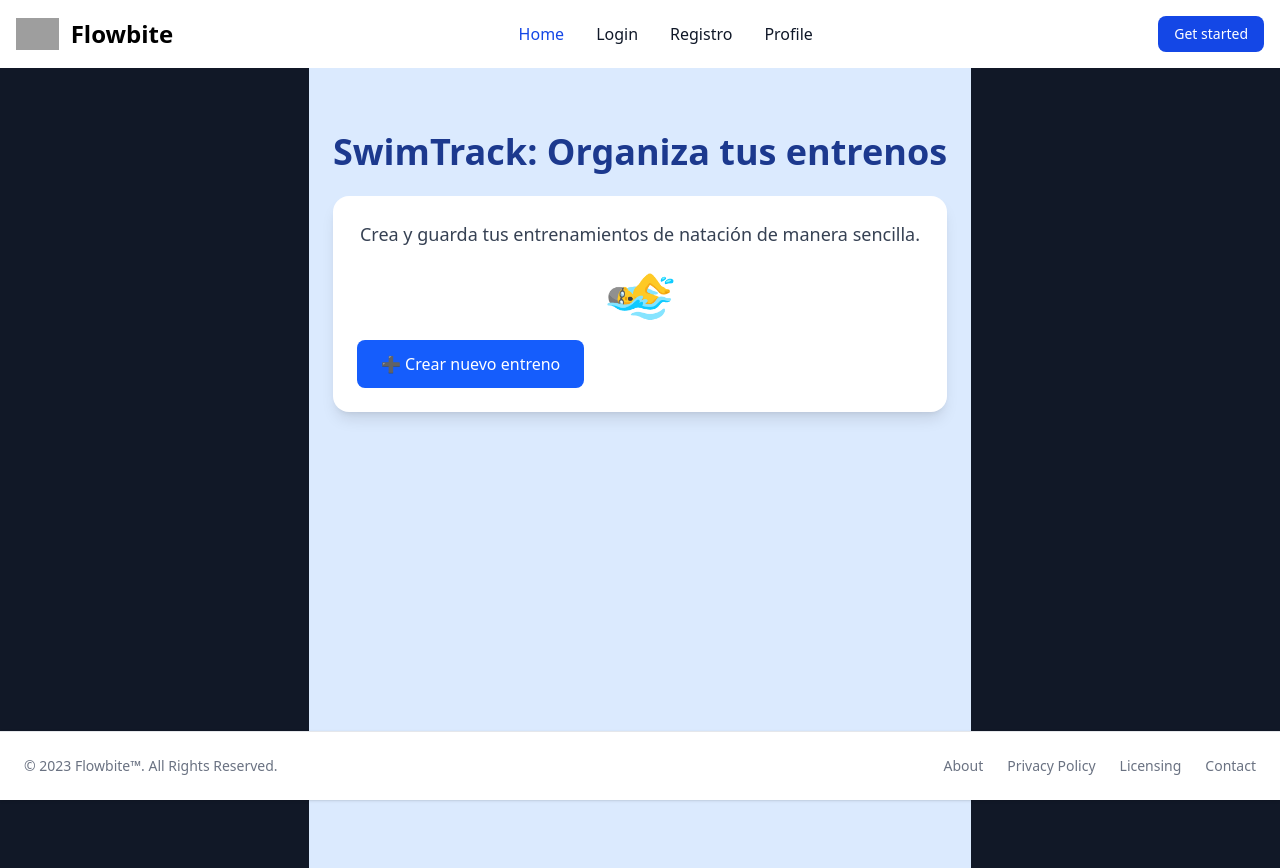
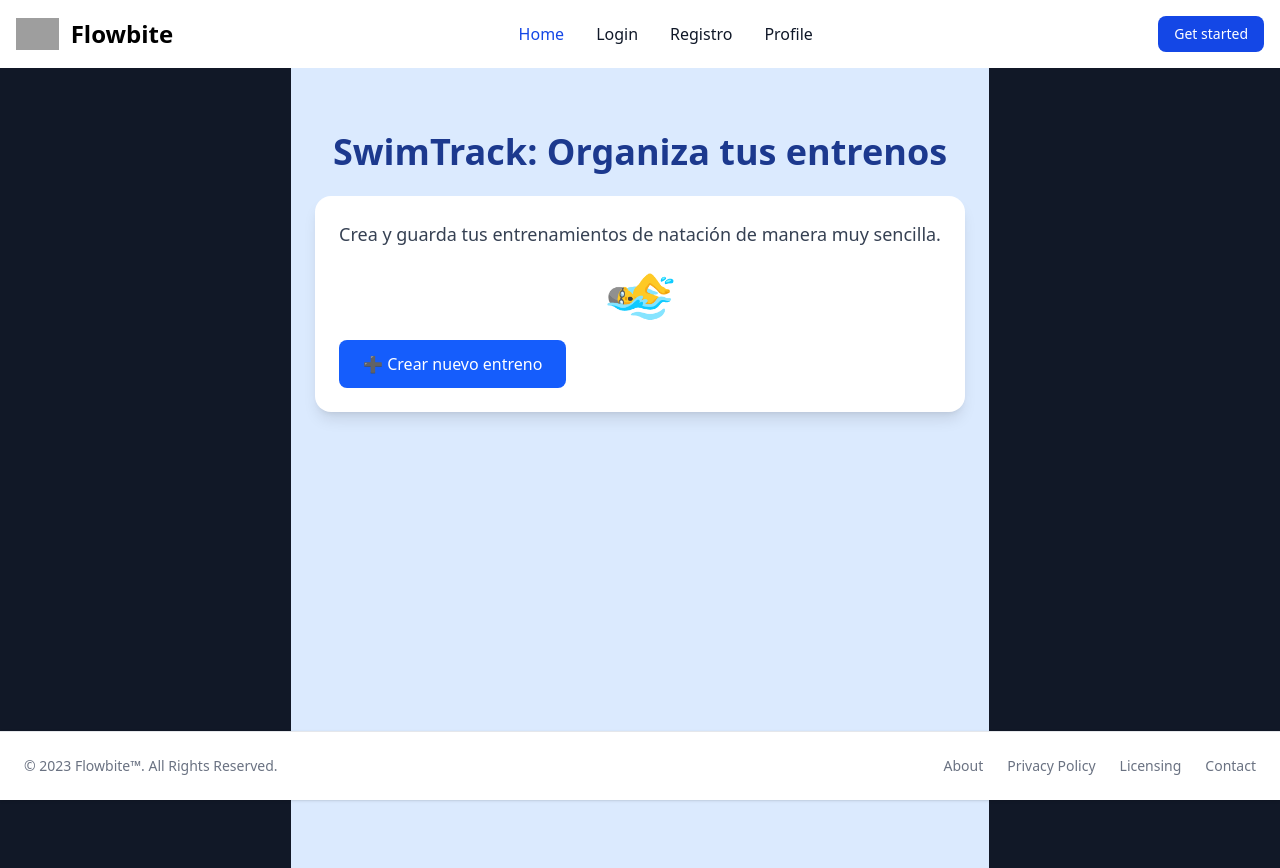
Before and after one commit to BraisK/entrenateTuFront, a React (Vite) app: page / in a window 1280 px wide. Built offline with nearby package versions, Linux system fonts and the light colour scheme; no server answers; grey boxes are pictures that could not be loaded.

Commit message:
cambiar home

```diff
--- a/src/pages/Home.tsx
+++ b/src/pages/Home.tsx
@@ -30,7 +30,7 @@ export default function Home() {
       <Card>
         <div className="text-center">
           <p className="text-lg text-gray-700 mb-4">
-            Crea y guarda tus entrenamientos de natación de manera sencilla.
+            Crea y guarda tus entrenamientos de natación de manera muy sencilla.
           </p>
           <div className="text-6xl text-blue-500 mb-4">🏊‍♂️</div>
           <Button>➕ Crear nuevo entreno</Button>
```
